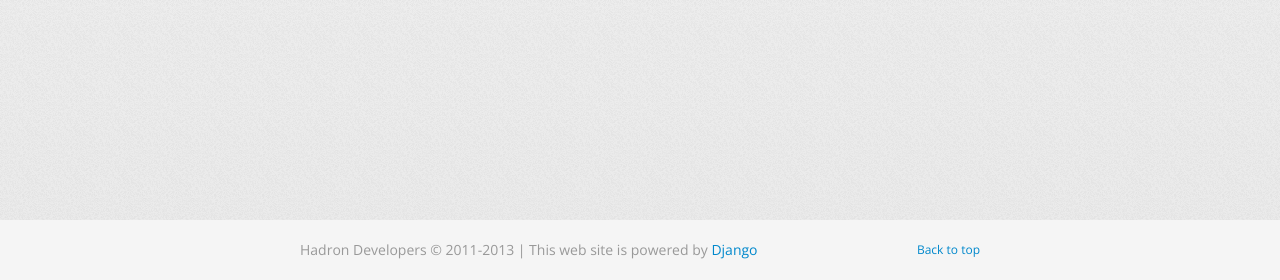
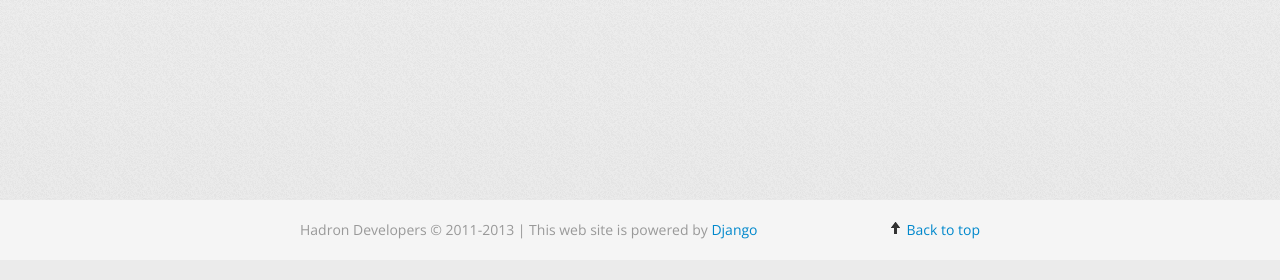
Before and after one commit to hadronproject/HadronWeb, a Django app: template templates/frontend/index.html in a window 1280 px wide. Shown: the part 540-820 px from the top of the page. After the commit the page ends 779 px from the top, so only its background shows below. Run offline with Django 3.2, Linux system fonts and the light colour scheme; the template is opened without the code that fills it, so the values that code supplies are empty.

Commit message:
changes for better footer

```diff
--- a/sitestatic/css/base.css
+++ b/sitestatic/css/base.css
@@ -25,11 +25,11 @@ body {
 
 #footer {
     background-color: #f5f5f5;
-    margin-top: 20px;
+    /*margin-top: 20px;*/
 }
 
 #footer p.credit a.pull-right {
-    font-size: 12px;
+    /*font-size: 12px;*/
 }
 
 /* Lastly, apply responsive CSS fixes as necessary */
--- a/templates/frontend/base.html
+++ b/templates/frontend/base.html
@@ -95,7 +95,7 @@
         </div>
         <div id="footer">
             <div class="container">
-                <p class="muted credit">Hadron Developers &copy; 2011-2013 | This web site is powered by <a href="https://www.djangoproject.com/">Django</a> <a href="#" class="pull-right">Back to top</a></p>
+                <p class="muted credit">Hadron Developers &copy; 2011-2013 | This web site is powered by <a href="https://www.djangoproject.com/">Django</a> <a href="#" class="pull-right"><i class="icon-arrow-up"></i> Back to top</a></p>
             </div>
         </div>
     </body>
```
